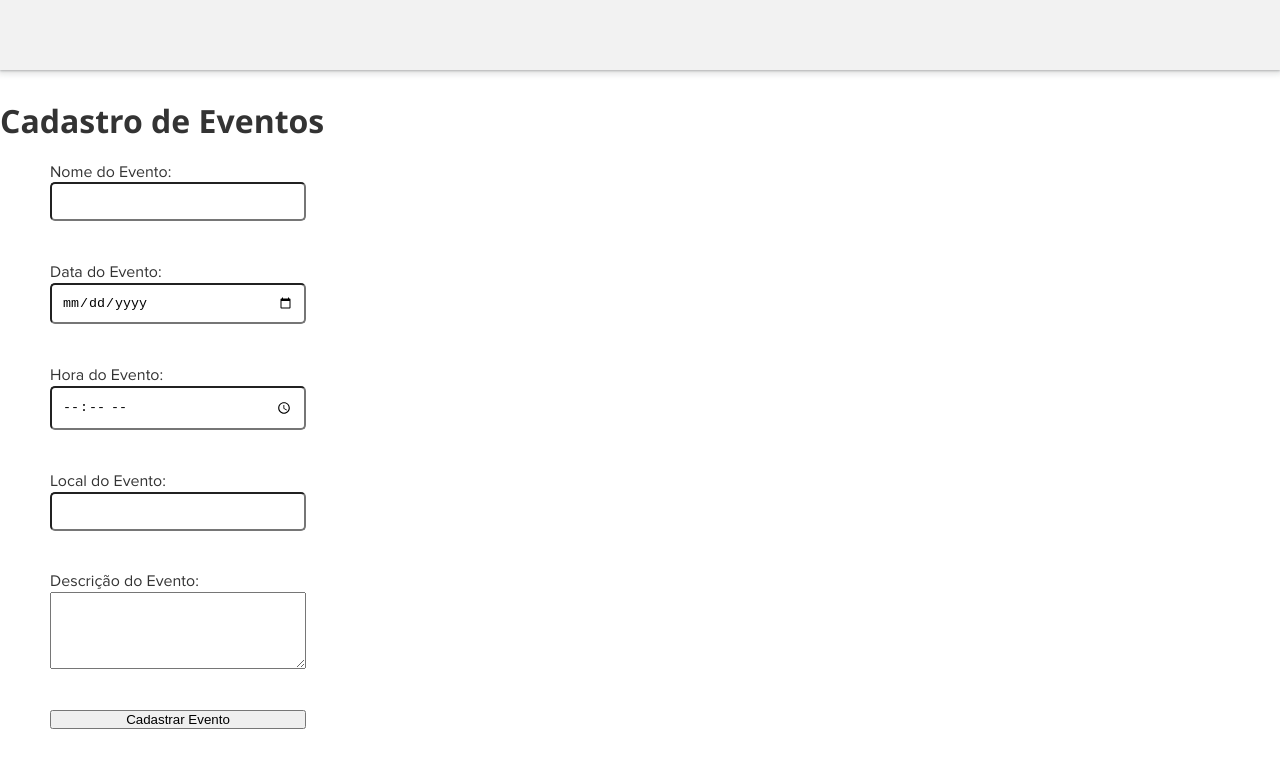
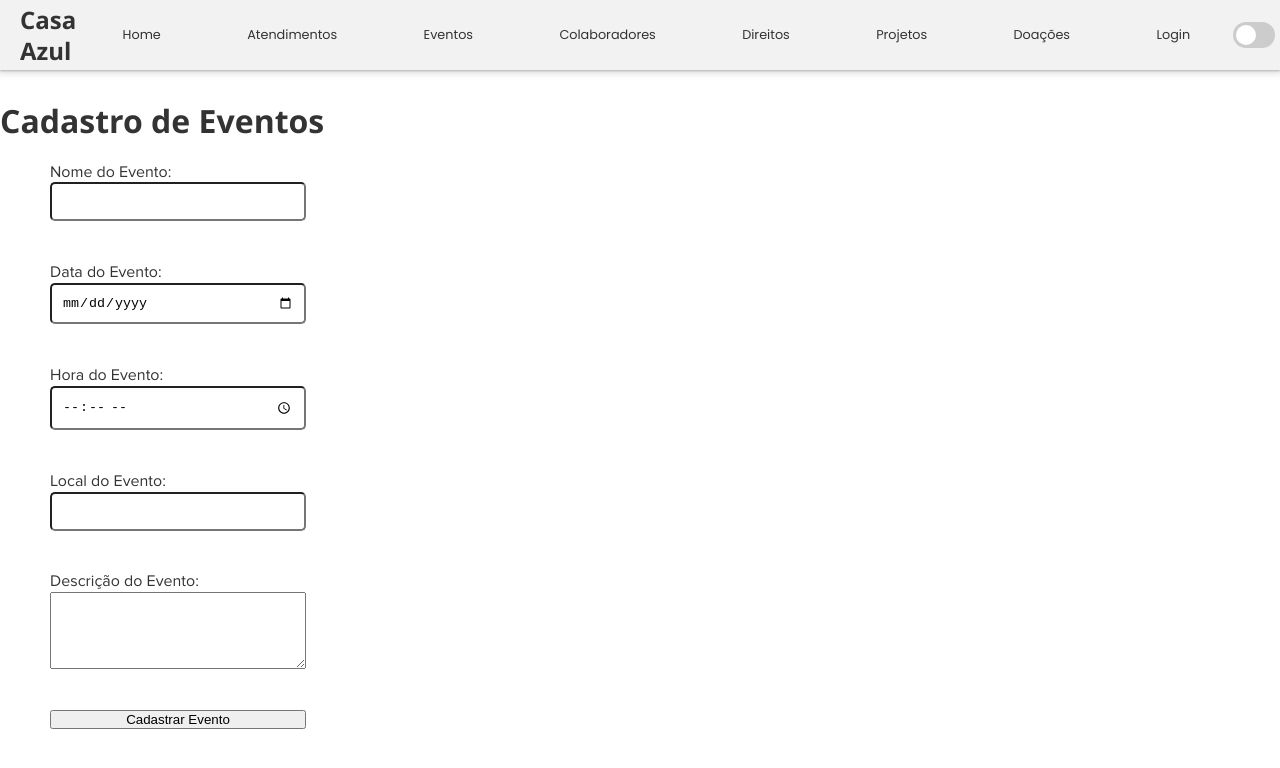
Before and after one commit to briellll/Projeto-Casa-Azul, a plain HTML site: page pages/newEvent.html in a window 1280 px wide. Drawn offline with Linux system fonts and the light colour scheme.

Commit message:
barra de navegação no formulário

```diff
--- a/pages/newEvent.html
+++ b/pages/newEvent.html
@@ -11,7 +11,62 @@
 <body>
   <!--Barra de Navegação-->
   <nav id="navbar-scroll" class="navbar">
-    <!-- Conteúdo da barra de navegação -->
+
+    <h1 class="logo">
+      <a href="index.html">Casa Azul</a>
+    </h1>
+
+    <div id="menu">
+      <ul class="nav-menu">
+        <li class="nav-items">
+          <a href="#hero" class="nav-link active"><i class="nav-icon fas fa-home"></i>Home</a>
+        </li>
+
+        <li class="nav-items">
+          <a href="#atendimentos" class="nav-link"><i class="nav-icon fas fa-plus-square"></i>Atendimentos</a>
+        </li>
+
+        <li class="nav-items">
+          <a href="#eventos" class="nav-link"><i class="nav-icon fas fa-calendar"></i>Eventos</a>
+        </li>
+
+        <li class="nav-items">
+          <a href="#colaboradores" class="nav-link"><i class="nav-icon fas fa-users"></i>Colaboradores</a>
+        </li>
+
+        <li class="nav-items">
+          <a href="#direitos" class="nav-link"><i class="nav-icon fas fa-book"></i>Direitos</a>
+        </li>
+
+        <li class="nav-items">
+          <a href="#projetos" class="nav-link"><i class="nav-icon fas fa-rss"></i>Projetos</a>
+        </li>
+
+        <li class="nav-items">
+          <a href="#contact" class="nav-link"><i class="nav-icon fas fa-envelope"></i>Doações</a>
+        </li>
+
+        <li class="nav-items">
+          <a href="login/login.html" class="nav-link"><i class="nav-icon fas fa-user"></i>Login</a>
+        </li>
+
+        <div class="theme-switch-wrapper">
+          <i class="nav-icon fas fa-sun"></i>
+          <label class="theme-switch" for="checkbox">
+            <input type="checkbox" id="checkbox" />
+            <div class="slider round"></div>
+          </label>
+          <i class="nav-icon fas fa-moon"></i>
+        </div>
+      </ul>
+
+  <!--Verificar-->
+      <div class="hamburger">
+        <span class="bar"></span>
+        <span class="bar"></span>
+        <span class="bar"></span>
+      </div>
+    </div>
   </nav>
 
   <h1 id="titulo-cadastro">Cadastro de Eventos</h1>
@@ -35,12 +90,10 @@
     <button type="submit">Cadastrar Evento</button>
   </form>
 
-  <!-- Importe o Firebase SDK -->
   <script src="https://www.gstatic.com/firebasejs/10.9.0/firebase-app-compat.js"></script>
   <script src="https://www.gstatic.com/firebasejs/10.9.0/firebase-firestore-compat.js"></script>
 
   <script>
-    // Configure o Firebase com suas credenciais
     const firebaseConfig = {
       apiKey: "AIzaSyBnZ5hjZkaSYWCyFTFlX8oj0R2oTmoG8JQ",
       authDomain: "site-casa-azul.firebaseapp.com",
@@ -51,24 +104,19 @@
     };
 
 
-    // Inicialize o Firebase
     firebase.initializeApp(firebaseConfig);
 
-    // Obtenha uma referência para o Firestore
     const db = firebase.firestore();
 
-    // Captura o formulário quando enviado
     document.getElementById("formulario-cadastro").addEventListener("submit", function (event) {
-      event.preventDefault(); // Evita o comportamento padrão de recarregar a página
+      event.preventDefault();
 
-      // Captura os valores do formulário
       const nomeEvento = document.getElementById("nomeEvento").value;
       const dataEvento = document.getElementById("dataEvento").value;
       const horaEvento = document.getElementById("horaEvento").value;
       const localEvento = document.getElementById("localEvento").value;
       const descricaoEvento = document.getElementById("descricaoEvento").value;
 
-      // Adiciona os dados ao Firestore
       db.collection("Eventos").doc(dataEvento).set({
         nome: nomeEvento,
         data: dataEvento,
@@ -78,7 +126,6 @@
       })
         .then(function (docRef) {
           console.log("Documento adicionado com ID: ", docRef.id);
-          // Limpa os campos do formulário após o envio
           document.getElementById("formulario-cadastro").reset();
         })
         .catch(function (error) {
```
